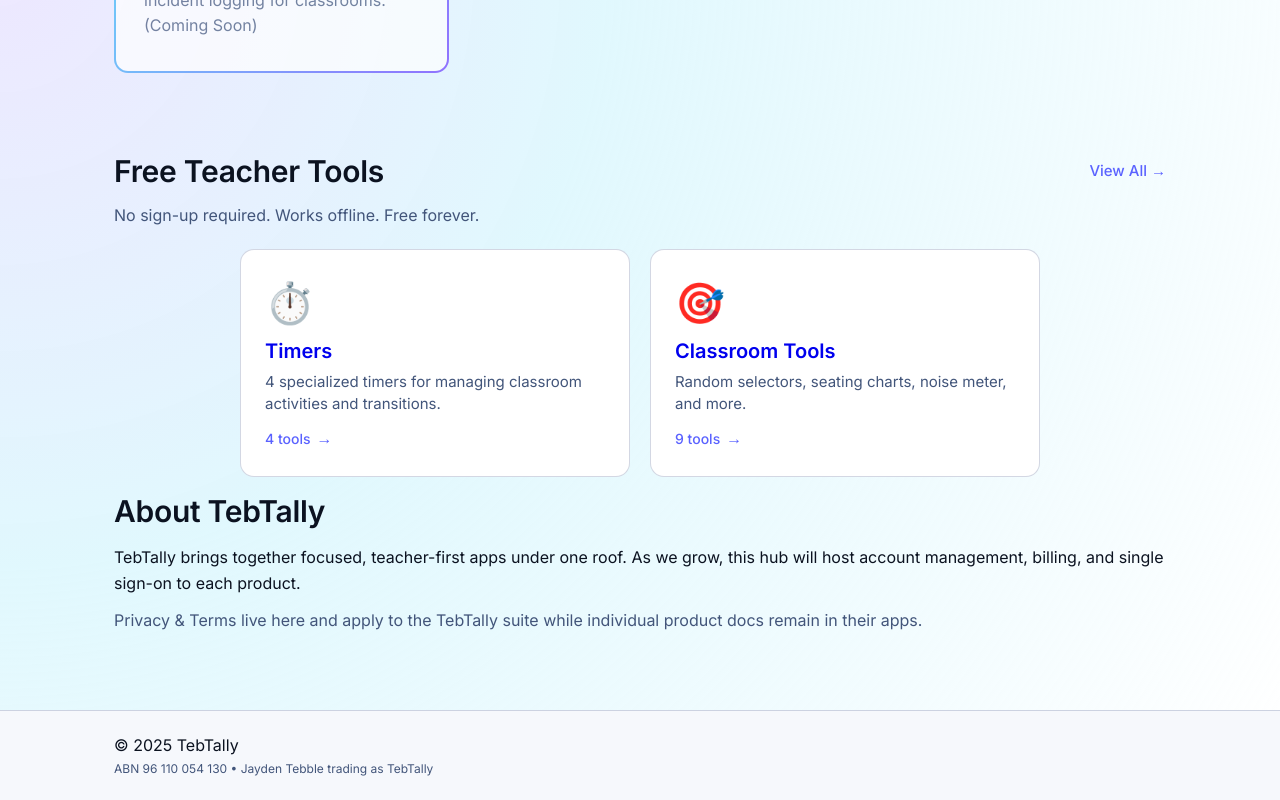
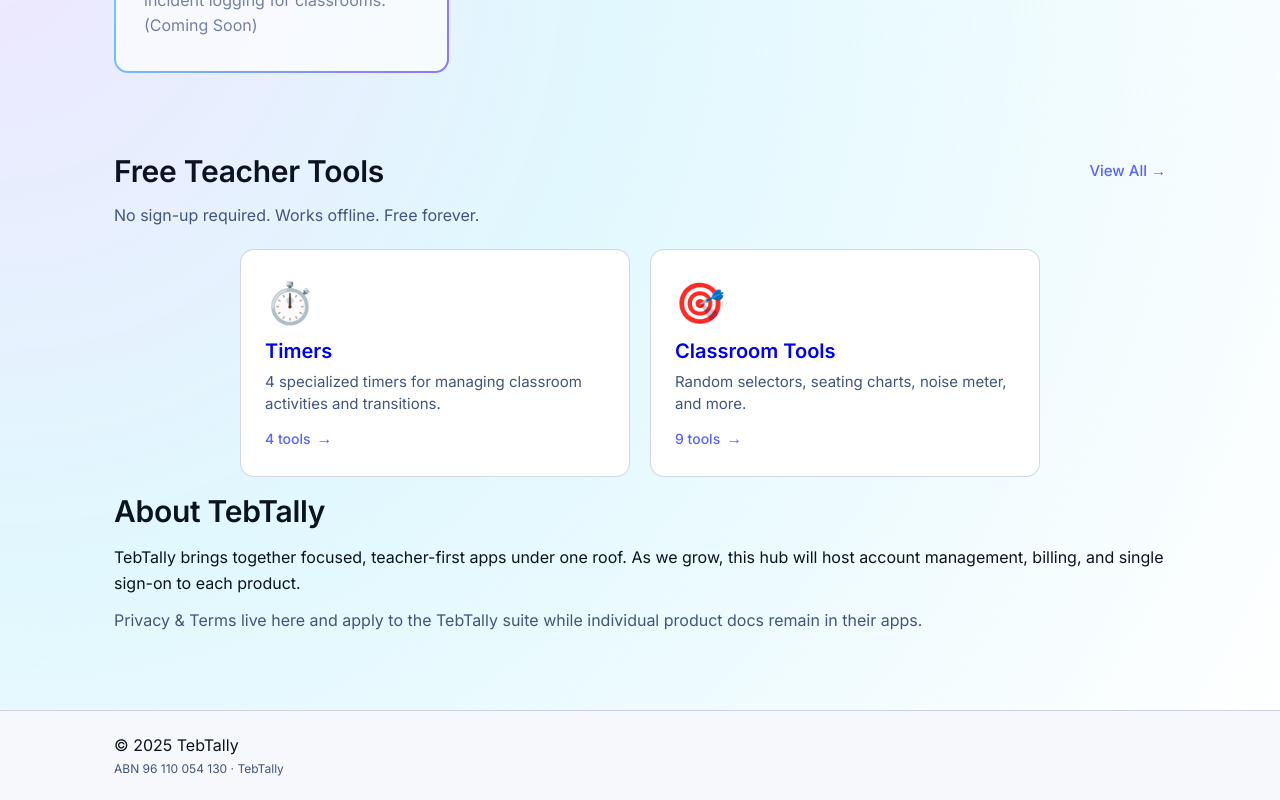
Before and after one commit to Jaydenteb/TebTally, a Next.js app: page / in a window 1280 px wide. Shown: the part 837-1637 px from the top of the page. Built offline with nearby package versions, Linux system fonts and the light colour scheme; no server answers.

Commit message:
Add TM branding across docs and UI surfaces

```diff
--- a/app/layout.tsx
+++ b/app/layout.tsx
@@ -4,8 +4,10 @@
 }
 
 import './globals.css'
+import { Analytics } from '@vercel/analytics/react'
 
 export default function RootLayout({ children }: { children: React.ReactNode }) {
+  const year = new Date().getFullYear();
   return (
     <html lang="en">
       <head>
@@ -44,12 +46,13 @@
         <main className="container">{children}</main>
         <footer className="footer">
           <div className="container">
-            <span>© {new Date().getFullYear()} TebTally</span>
+            <span>© {year} TebTally</span>
             <div style={{ marginTop: 6, fontSize: 12, color: '#42557a' }}>
-              ABN 96 110 054 130 • Jayden Tebble trading as TebTally
+              ABN 96 110 054 130 · TebTally
             </div>
           </div>
         </footer>
+        <Analytics />
       </body>
     </html>
   )
--- a/package.json
+++ b/package.json
@@ -11,7 +11,8 @@
   "dependencies": {
     "next": "^15.0.0",
     "react": "^19.0.0",
-    "react-dom": "^19.0.0"
+    "react-dom": "^19.0.0",
+    "@vercel/analytics": "^1.3.1"
   },
   "devDependencies": {
     "typescript": "^5.5.0",
```
Also changed, not shown: .claude/settings.local.json (added), 2 other files (tests, documents, lock files or other folders).
